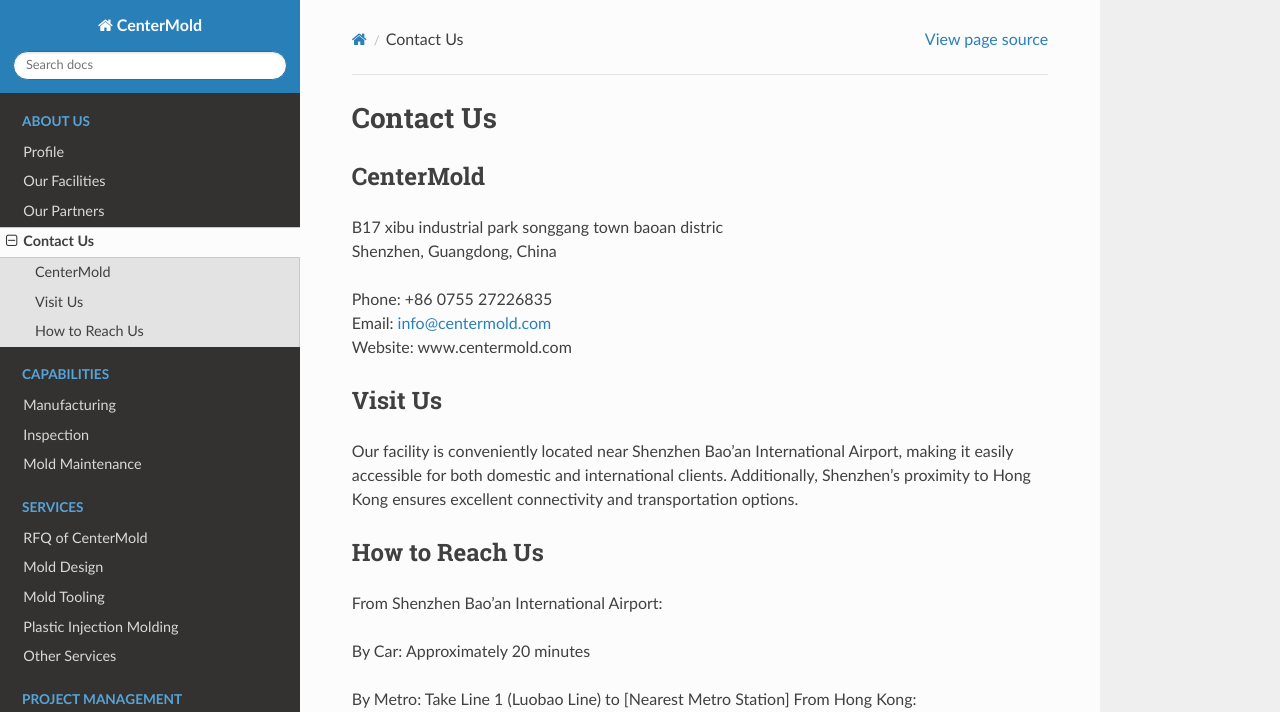
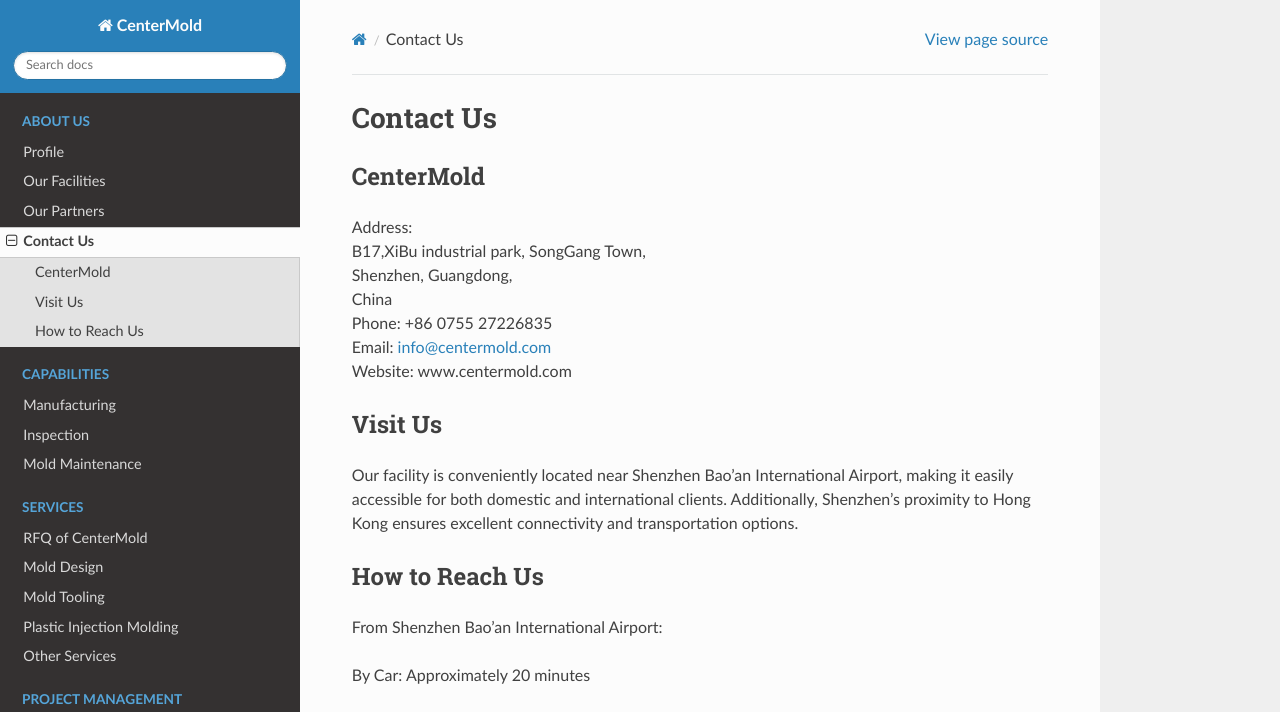
Before and after one commit to paultang/centermold, a Sphinx documentation site: the page built from source/Contact-Us.rst, in a window 1280 px wide and 1356 px high. Shown: the top 712 px of the window. Built offline with Sphinx 7.4.7 and the Read the Docs theme 2.0.0, drawn with Linux system fonts in a browser that asks for light colours; grey boxes are pictures that could not be loaded.

Commit message:
Update Contact-Us.rst

```diff
--- a/source/Contact-Us.rst
+++ b/source/Contact-Us.rst
@@ -8,9 +8,10 @@
 
 CenterMold
 ------------
-| B17 xibu industrial park songgang town baoan distric
-| Shenzhen, Guangdong, China
-
+| Address:
+| B17,XiBu industrial park, SongGang Town,
+| Shenzhen, Guangdong,
+| China
 | Phone: +86 0755 27226835
 | Email: info@centermold.com
 | Website: www.centermold.com
@@ -26,9 +27,6 @@
 By Car:
 Approximately 20 minutes
 
-By Metro: Take Line 1 (Luobao Line) to [Nearest Metro Station]
-From Hong Kong:
-
 .. raw:: html
 
    <iframe src="https://www.google.com/maps/embed?pb=!1m18!1m12!1m3!1d14717.761672085962!2d113.82908424774722!3d22.749031269859703!2m3!1f0!2f0!3f0!3m2!1i1024!2i768!4f13.1!3m3!1m2!1s0x340396a39ef704ab%3A0xad1ac68877d58d90!2sTantou%2C%20Baoan%2C%20Shenzhen%2C%20Guangdong%20Province%2C%20China%2C%20518105!5e0!3m2!1sen!2ssg!4v1718853182308!5m2!1sen!2ssg" width="600" height="450" style="border:0;" allowfullscreen="" loading="lazy" referrerpolicy="no-referrer-when-downgrade"></iframe>
```
